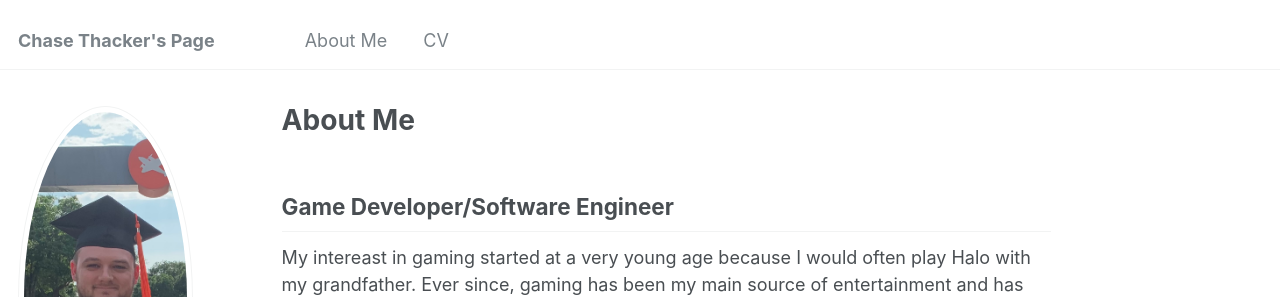
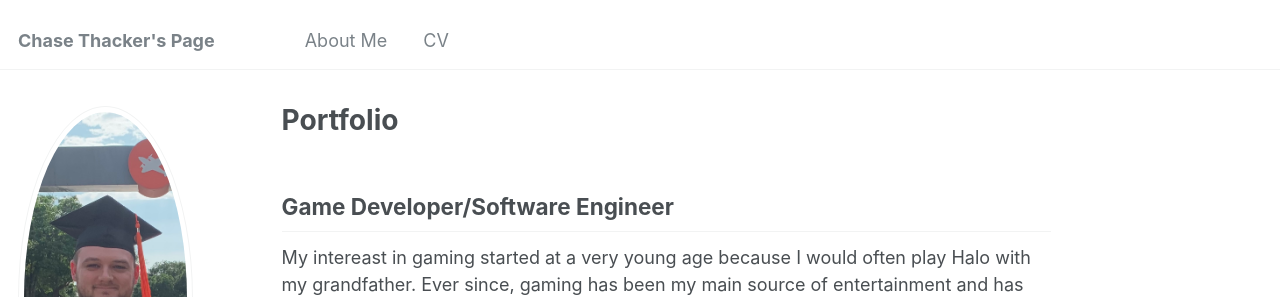
Before and after one commit to thackattack42/thackattack42.github.io, a Jekyll site: the page built from _pages/about.md, in a window 1280 px wide and 1222 px high. Shown: the top 297 px of the window. Built offline with Jekyll 4.4.1, drawn with Linux system fonts in a browser that asks for light colours.

Commit message:
Update about.md

```diff
--- a/_pages/about.md
+++ b/_pages/about.md
@@ -1,6 +1,6 @@
 ---
 permalink: /
-title: "About Me"
+title: "Portfolio"
 author_profile: true
 redirect_from:
   - /portfolio/
```
